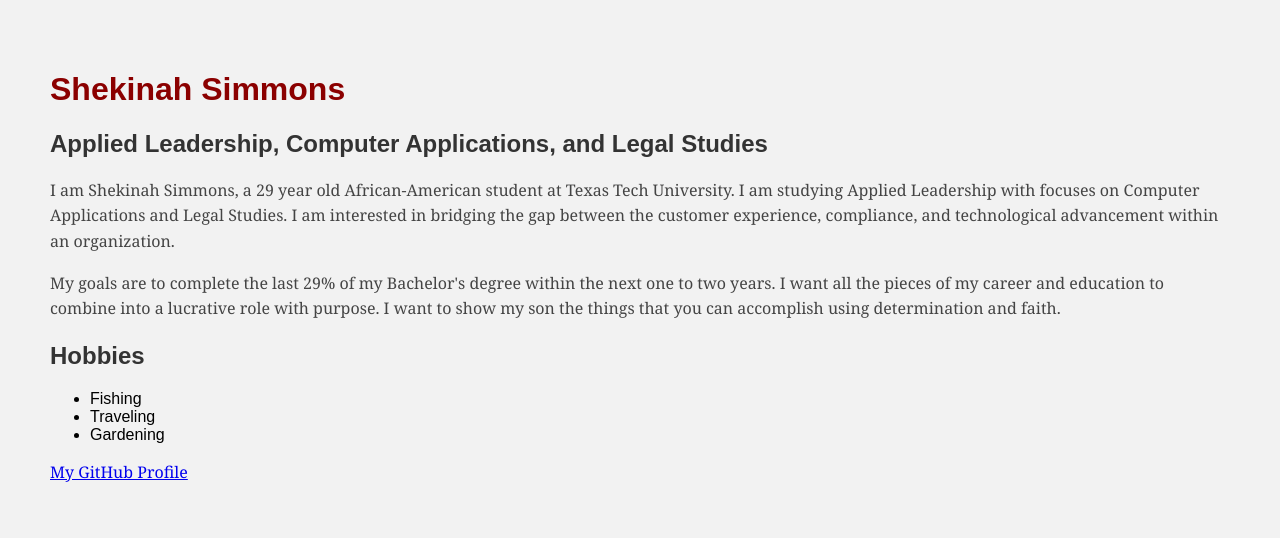
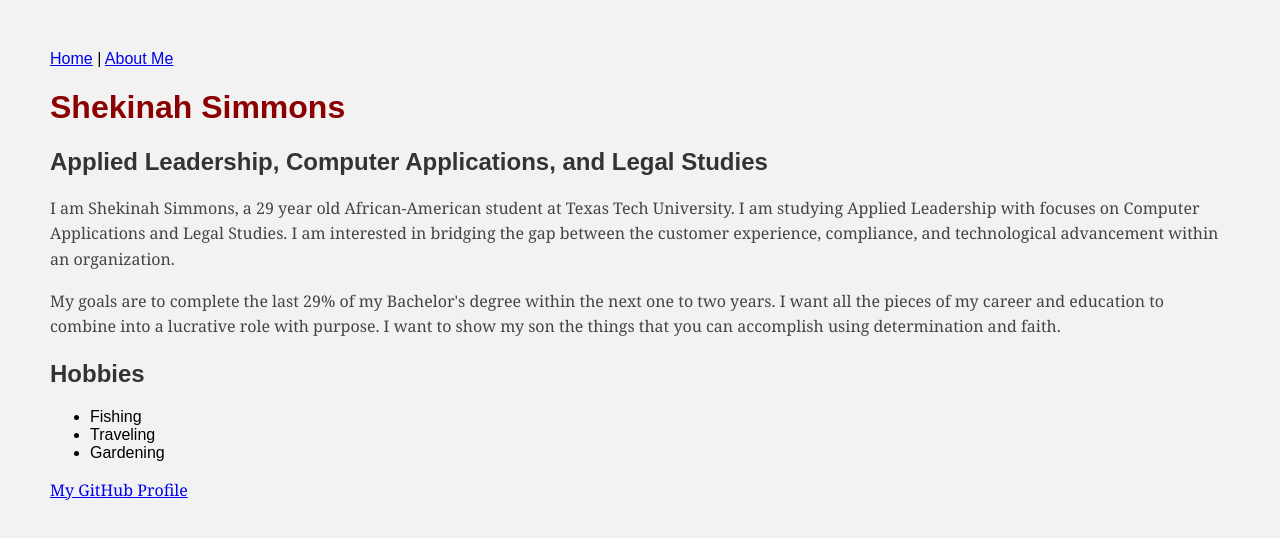
Before and after one commit to KinahSimm6/KinahSimm6.github.io, a plain HTML site: page index .html in a window 1280 px wide. Drawn offline with Linux system fonts and the light colour scheme.

Commit message:
Add navigation links to index.html

```diff
--- a/index .html
+++ b/index .html
@@ -6,6 +6,11 @@
 </head>
 
 <body>
+
+<nav>
+    <a href="index.html">Home</a> |
+    <a href="about.html">About Me</a>
+</nav>
 
     <h1>Shekinah Simmons</h1>
 
```
